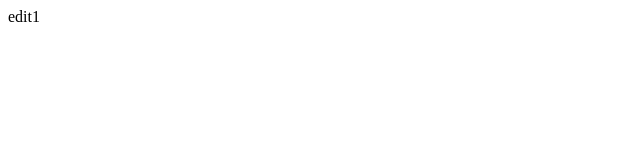
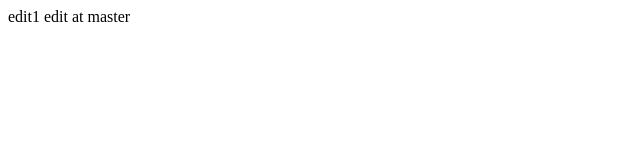
Before and after one commit to yone6677/firstRepositoryOfYone, a plain HTML site: page index.html in a window 1280 px wide. Shown: the whole page, without its empty margins (0-640 px from the left). Drawn offline with Linux system fonts and the light colour scheme.

Commit message:
index  add

```diff
--- a/index.html
+++ b/index.html
@@ -6,5 +6,6 @@
 </head>
 <body>
 edit1
+edit at master
 </body>
 </html>
```
